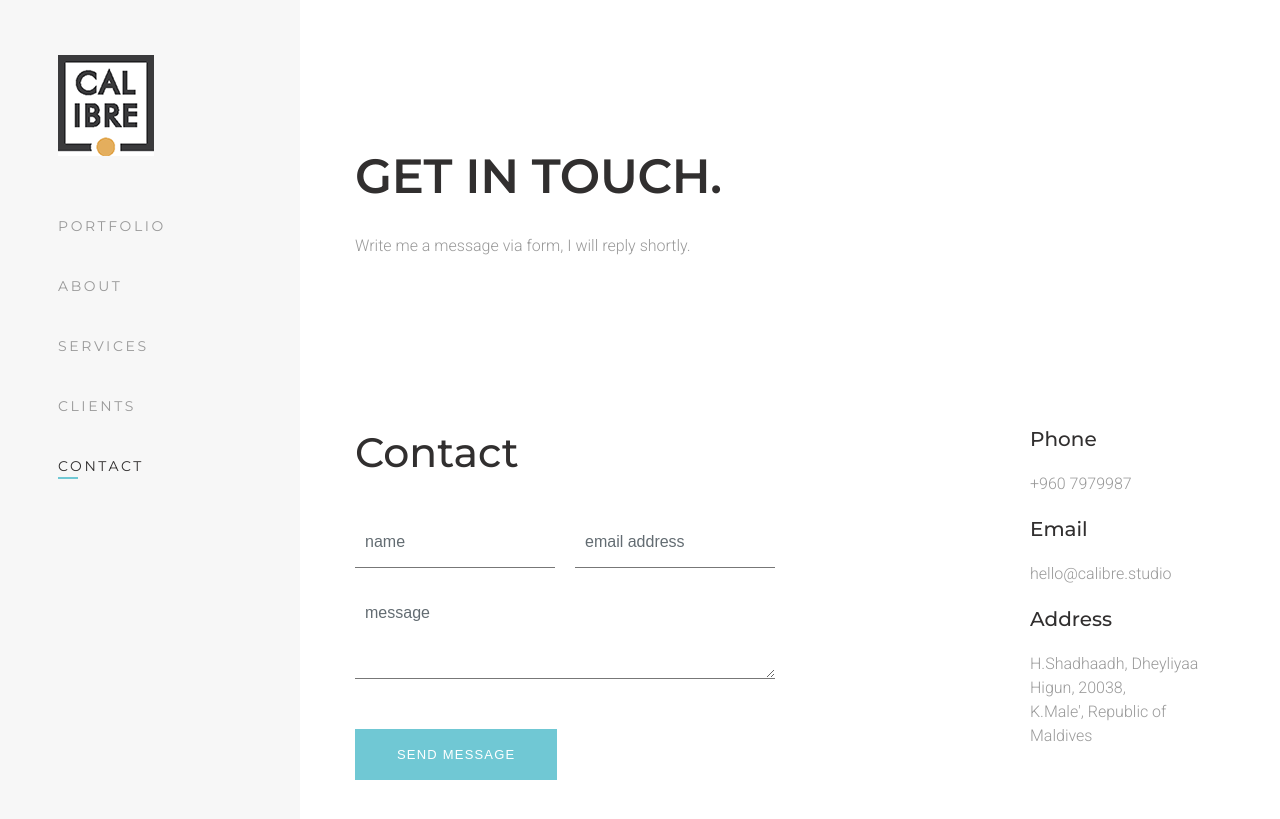
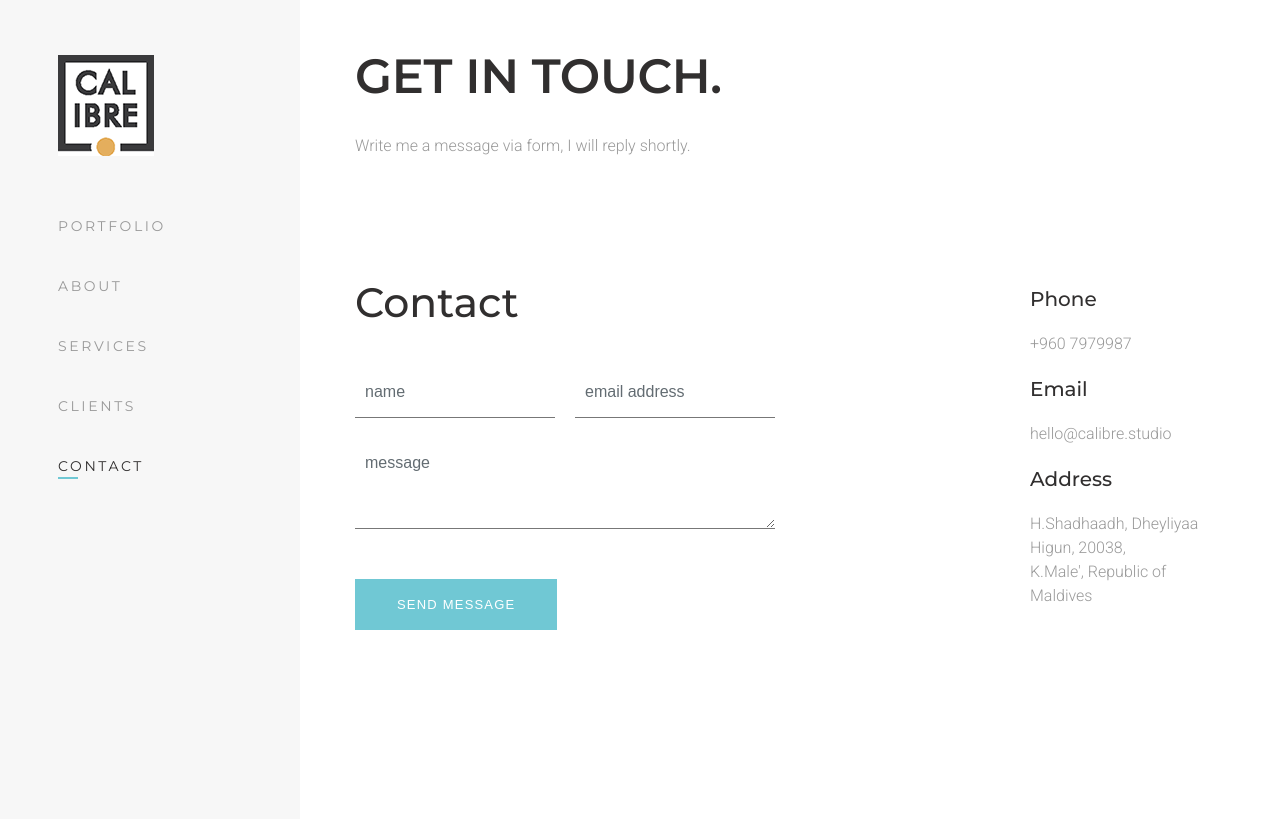
Before and after one commit to calibrestudio/calibre-studio, a Jekyll site: the page built from contact.html, in a window 1280 px wide and 950 px high. Shown: the top 819 px of the window. Built offline with Jekyll 4.4.1, drawn with Linux system fonts in a browser that asks for light colours.

Commit message:
Adjusted contcact.html page layout

```diff
--- a/contact.html
+++ b/contact.html
@@ -9,7 +9,7 @@ title: Contact
     <div class="row">
       <div class="col-lg-6">
 
-        <div class="voffset-80 voffset-lg-110"></div>
+        <div class="voffset-10"></div>
 
         <h2>GET IN TOUCH.</h2>
         <p>Write me a message via form, I will reply shortly.</p>
@@ -26,7 +26,7 @@ title: Contact
 
     <div class="row">
       <div class="col-md-6">
-        <div class="voffset-20 voffset-lg-70"></div>
+        <div class="voffset-20 voffset-lg-20"></div>
         <h3 class="big-h3">Contact</h3>
         <div class="voffset-10 voffset-lg-30"></div>
         <form action="https://formspree.io/calibrestudioweb@gmail.com" method="POST">
@@ -47,7 +47,7 @@ title: Contact
         <div class="voffset-50 voffset-lg-130"></div>
       </div>
       <div class="col-md-3 push-md-3">
-        <div class="voffset-20 voffset-lg-70"></div>
+        <div class="voffset-20 voffset-lg-30"></div>
         <h4>Phone</h4>
         <p>+960 7979987</p>
         <h4>Email</h4>
```
